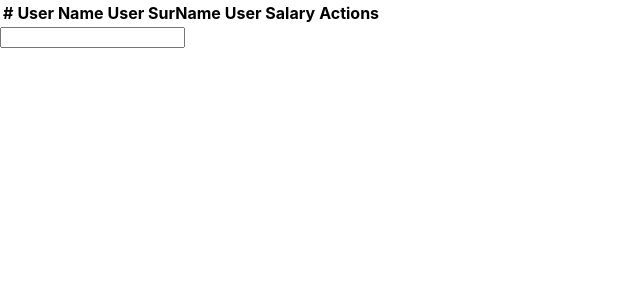
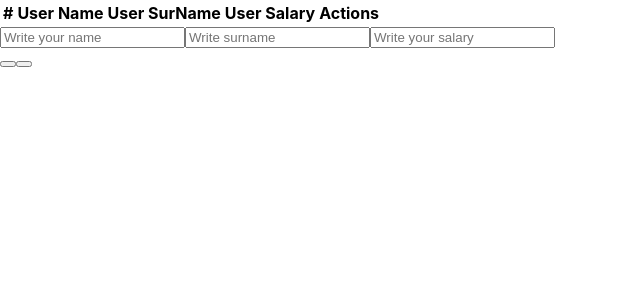
Before and after one commit to VladimirRM/Crudtable, a JavaScript app: page / in a window 1280 px wide. Shown: the top 300 px of the page, without its empty margins (0-640 px from the left). Built offline with nearby package versions, Linux system fonts and the light colour scheme; the HTML template or start-up script is replaced by a standard one.

Commit message:
create buttons

```diff
--- a/src/App.js
+++ b/src/App.js
@@ -17,7 +17,13 @@ function App() {
       </div>
       <div>
         <form>
-          <input placeholder='' />
+          <input placeholder='Write your name' />
+          <input placeholder='Write surname' />
+          <input placeholder='Write your salary' />
+          <div>
+            <button></button>
+            <button></button>
+          </div>
         </form>
       </div>
      </div>
```
